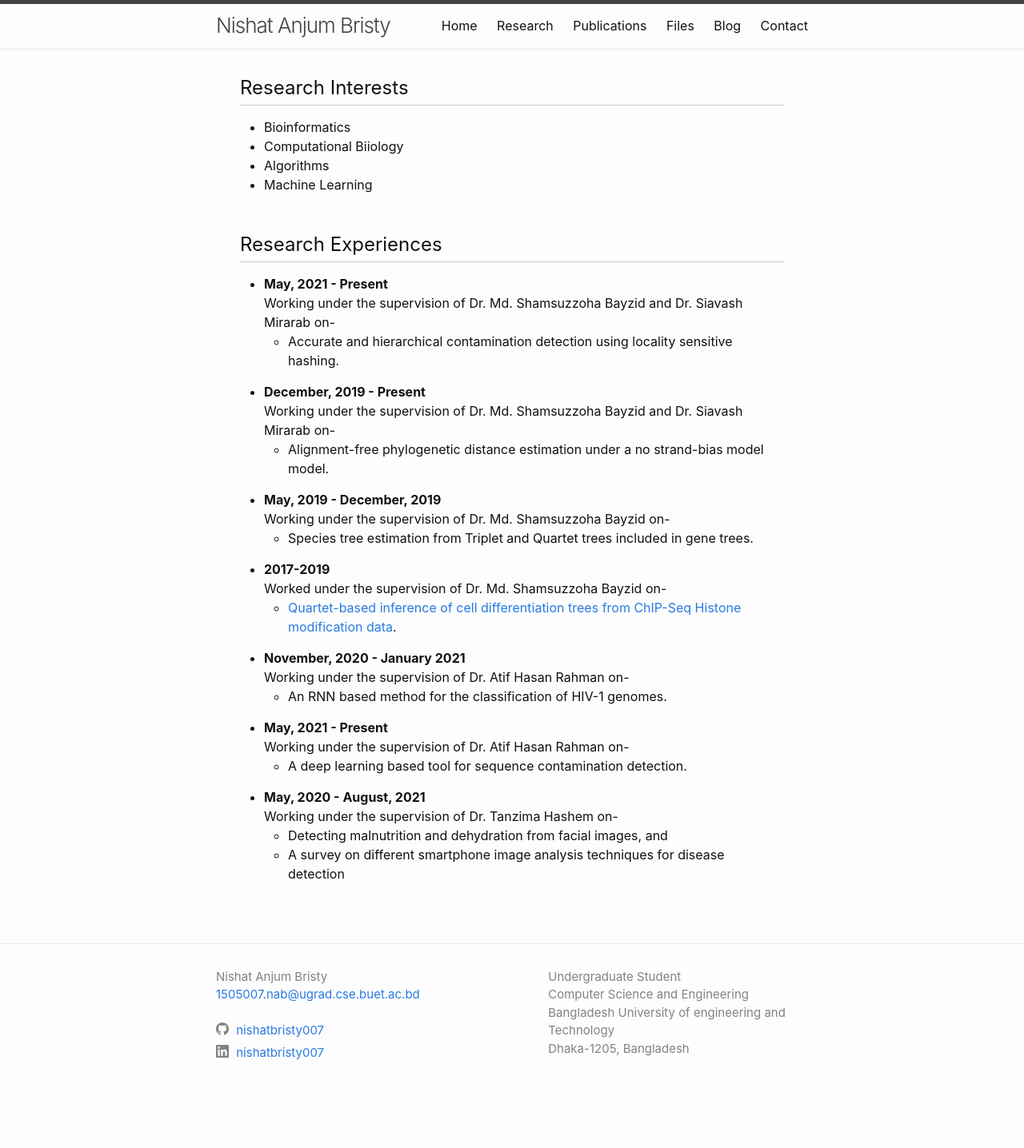
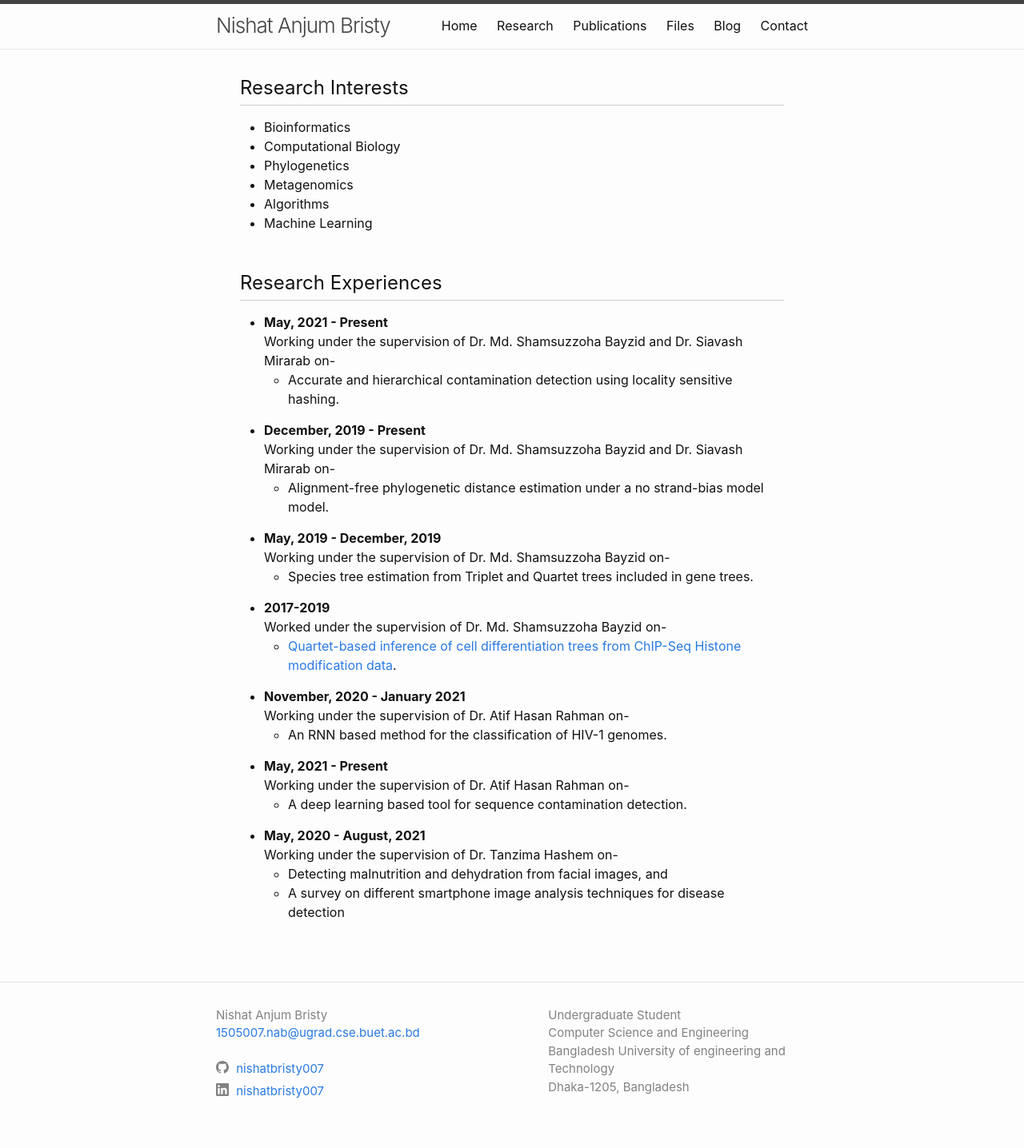
Before and after one commit to nishatbristy007/nishatbristy, a Jekyll site: the page built from Research.md, in a window 1280 px wide. Shown: the whole page at 80% size. Built offline with Jekyll 4.4.1, drawn with Linux system fonts in a browser that asks for light colours; before the commit the page ends 1388 px from its top, so only the background shows below that.

Commit message:
Update research.html

```diff
--- a/_layouts/research.html
+++ b/_layouts/research.html
@@ -12,7 +12,9 @@ layout: default
     <h2 style="border-bottom:1px solid #CCC;padding-bottom:3px;">Research Interests</h2>
         <ul>
             <li>Bioinformatics</li>
-            <li>Computational Biiology</li>
+            <li>Computational Biology</li>
+            <li>Phylogenetics</li>
+            <li>Metagenomics</li>
             <li>Algorithms</li>
             <li>Machine Learning</li>
         </ul>
```
